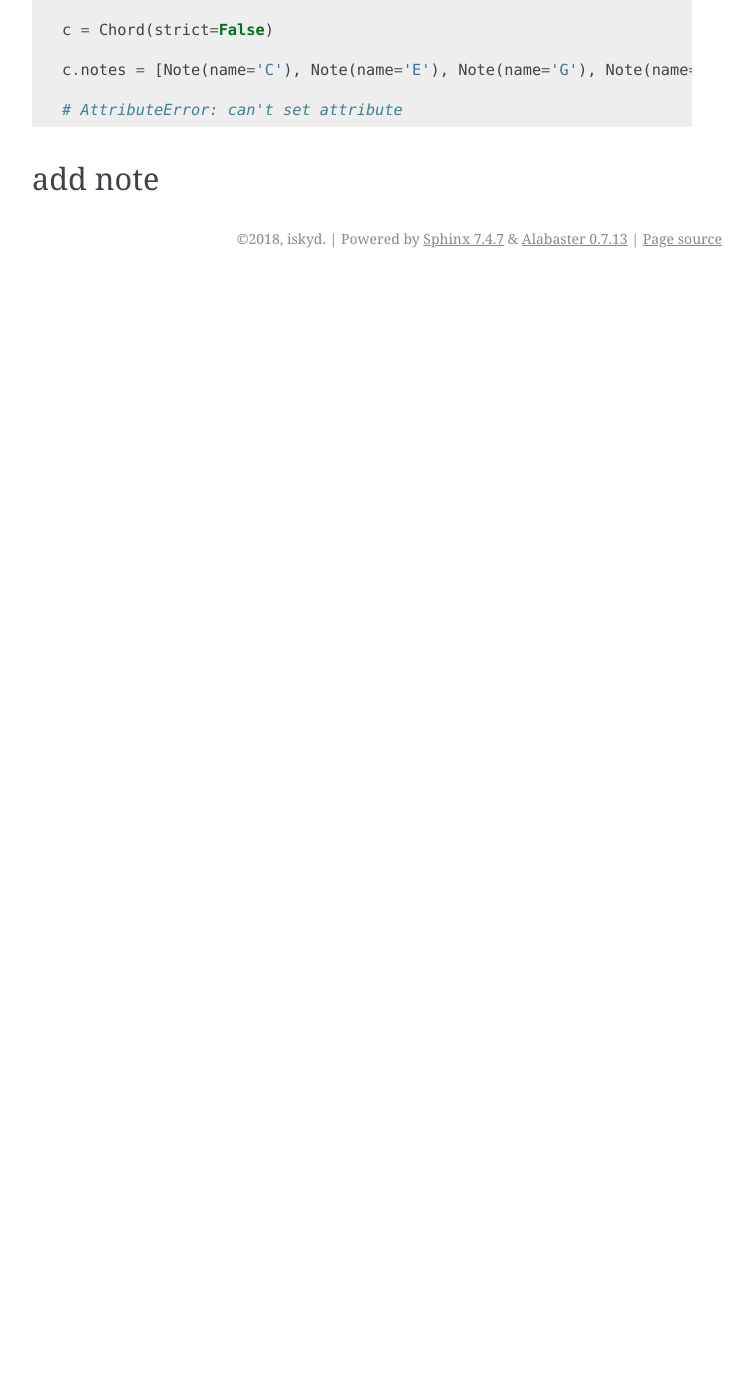
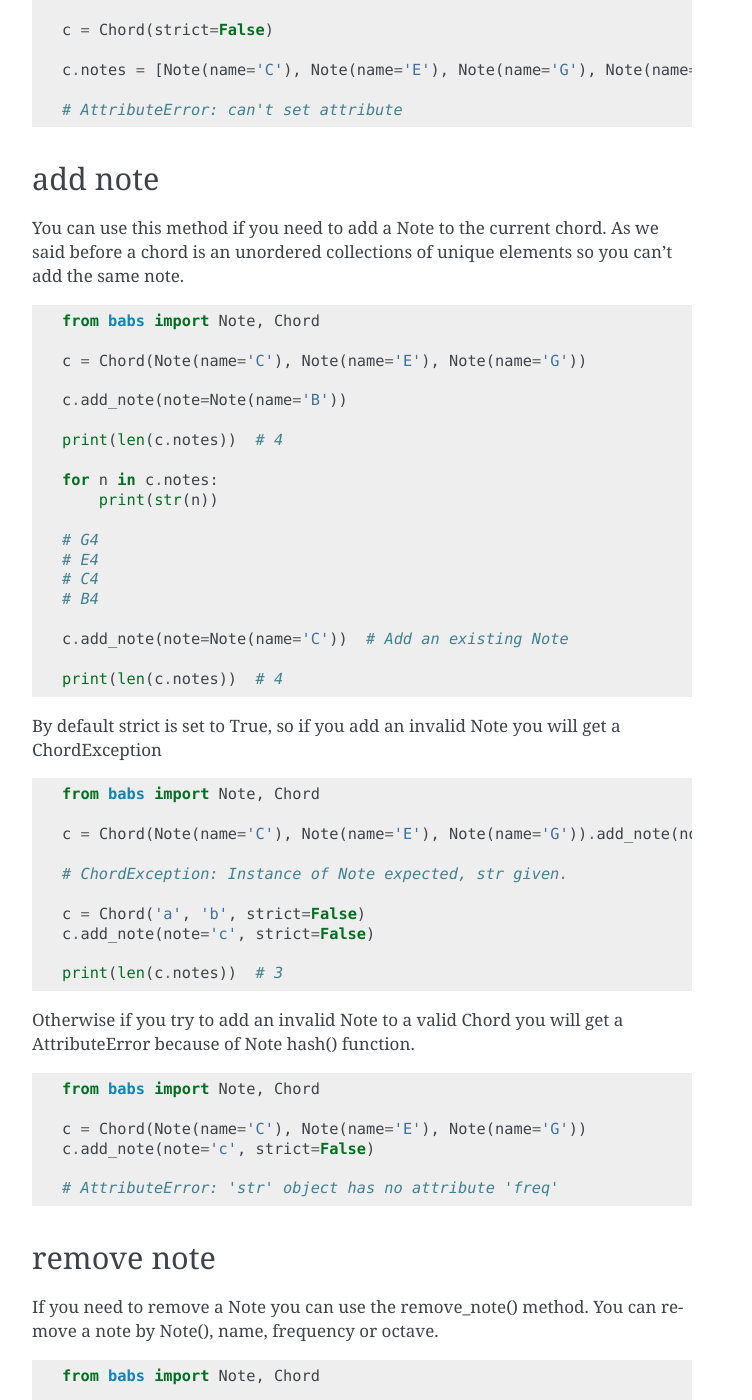
Before and after one commit to iskyd/babs, a Sphinx documentation site: the page built from docs/chord.rst, in a window 1280 px wide and 1400 px high, scrolled down 2261 px. Shown: the whole window, without its empty margins (388-1140 px from the left). Built offline with Sphinx 7.4.7, drawn with Linux system fonts in a browser that asks for light colours; before the commit the page ends 2539 px from its top, so only the background shows below that; some of the changed text lies outside the part shown.

Commit message:
add add_note() and remove_note() in doc

```diff
--- a/docs/chord.rst
+++ b/docs/chord.rst
@@ -131,3 +131,125 @@ You can only get the notes attribute but not set it!
 
 add note
 --------------------------------
+
+You can use this method if you need to add a Note to the current chord. As we said before
+a chord is an unordered collections of unique elements so you can't add the same note.
+
+
+.. code-block:: python
+
+    from babs import Note, Chord
+
+    c = Chord(Note(name='C'), Note(name='E'), Note(name='G'))
+
+    c.add_note(note=Note(name='B'))
+
+    print(len(c.notes))  # 4
+
+    for n in c.notes:
+        print(str(n))
+
+    # G4
+    # E4
+    # C4
+    # B4
+
+    c.add_note(note=Note(name='C'))  # Add an existing Note
+
+    print(len(c.notes))  # 4
+
+By default strict is set to True, so if you add an invalid Note you will get a ChordException
+
+.. code-block:: python
+
+    from babs import Note, Chord
+
+    c = Chord(Note(name='C'), Note(name='E'), Note(name='G')).add_note(note='c')  # Add a string instead of a Note
+
+    # ChordException: Instance of Note expected, str given.
+
+    c = Chord('a', 'b', strict=False)
+    c.add_note(note='c', strict=False)
+
+    print(len(c.notes))  # 3
+
+
+Otherwise if you try to add an invalid Note to a valid Chord you will get a AttributeError because of Note hash() function.
+
+.. code-block:: python
+
+    from babs import Note, Chord
+
+    c = Chord(Note(name='C'), Note(name='E'), Note(name='G'))
+    c.add_note(note='c', strict=False)
+
+    # AttributeError: 'str' object has no attribute 'freq'
+
+
+remove note
+--------------------------------
+If you need to remove a Note you can use the remove_note() method.
+You can remove a note by Note(), name, frequency or octave.
+
+.. code-block:: python
+
+    from babs import Note, Chord
+
+    c = Chord(Note(name='C'), Note(name='E'), Note(name='G'))
+    c.remove_note(note=Note(name='G'))
+
+    print(len(c.notes))  # 2
+
+    for n in c.notes:
+        print(str(n))
+
+    # E4
+    # C4
+
+By default, as before, strict is set to True, so if a Note is not found or if the Chord will have less the two notes after remove
+you will have a ChordException.
+
+.. code-block:: python
+
+    from babs import Note, Chord
+
+    c = Chord(Note(name='C'), Note(name='E'))
+    c.remove_note(note=Note(name='G'))
+    # ChordException: Invalid request. Note not found in Chord.
+
+    print(len(c.notes))  # 2
+
+    c.remove_note(note=Note(name='E'))
+    # Invalid request. Chords must have at least two notes.
+
+    print(len(c.notes))  # 2
+
+
+Removing a Note by octave or name can remove multiple notes.
+
+.. code-block:: python
+
+    from babs import Note, Chord
+
+    c = Chord(Note(name='C'), Note(name='E'), Note(name='G'), Note(name='C', octave=5))
+
+    print(len(c.notes))  # 4
+
+    c.remove_note(name='C')
+    print(len(c.notes))  # 2
+
+    for n in c.notes:
+        print(str(n))
+
+    # G4
+    # E4
+
+    c = Chord(Note(name='C'), Note(name='E'), Note(name='G'), Note(name='C', octave=5))
+    c.remove_note(octave=4, strict=False)
+
+    print(len(c.notes))  # 1
+
+    for n in c.notes:
+        print(str(n))
+
+    # C5
```
